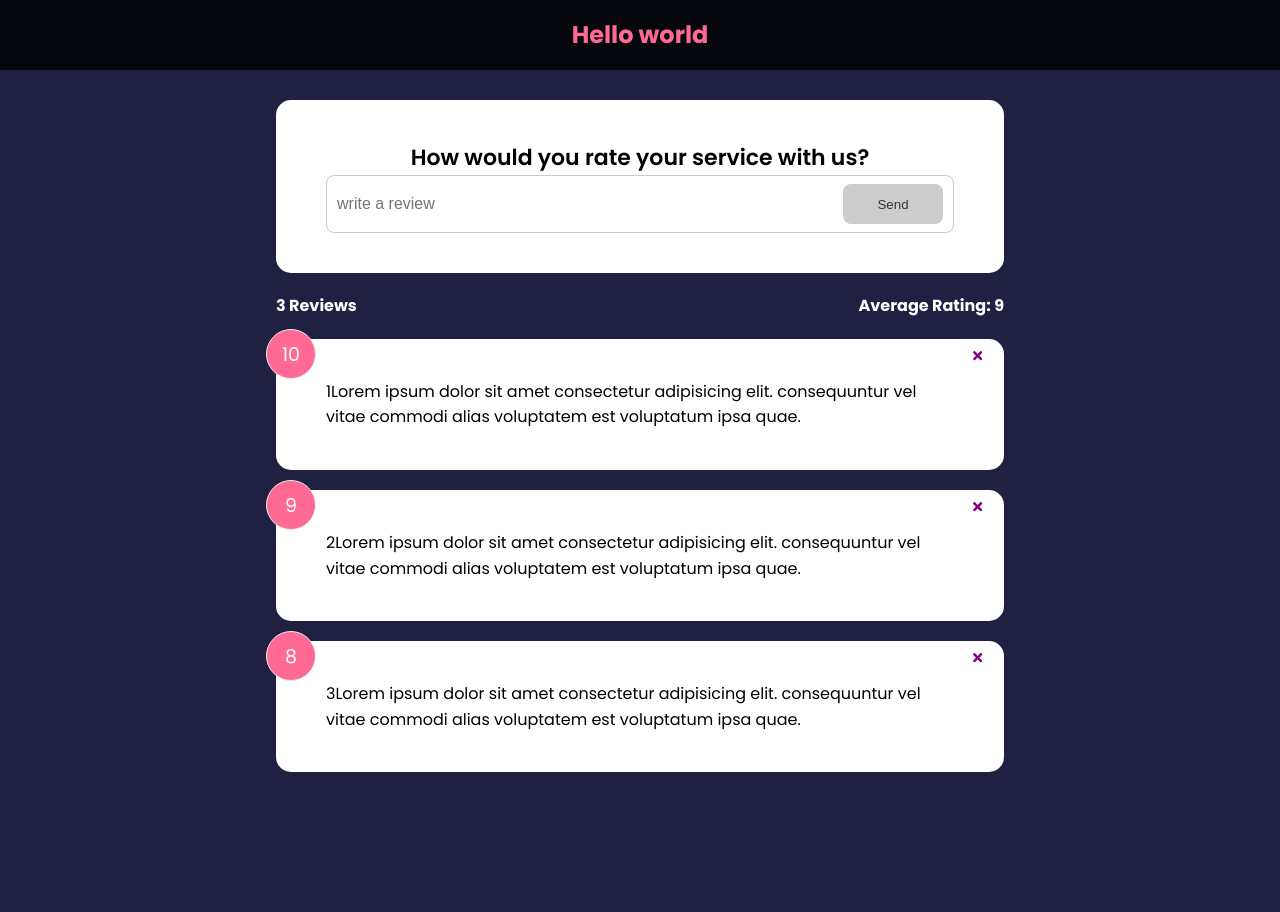
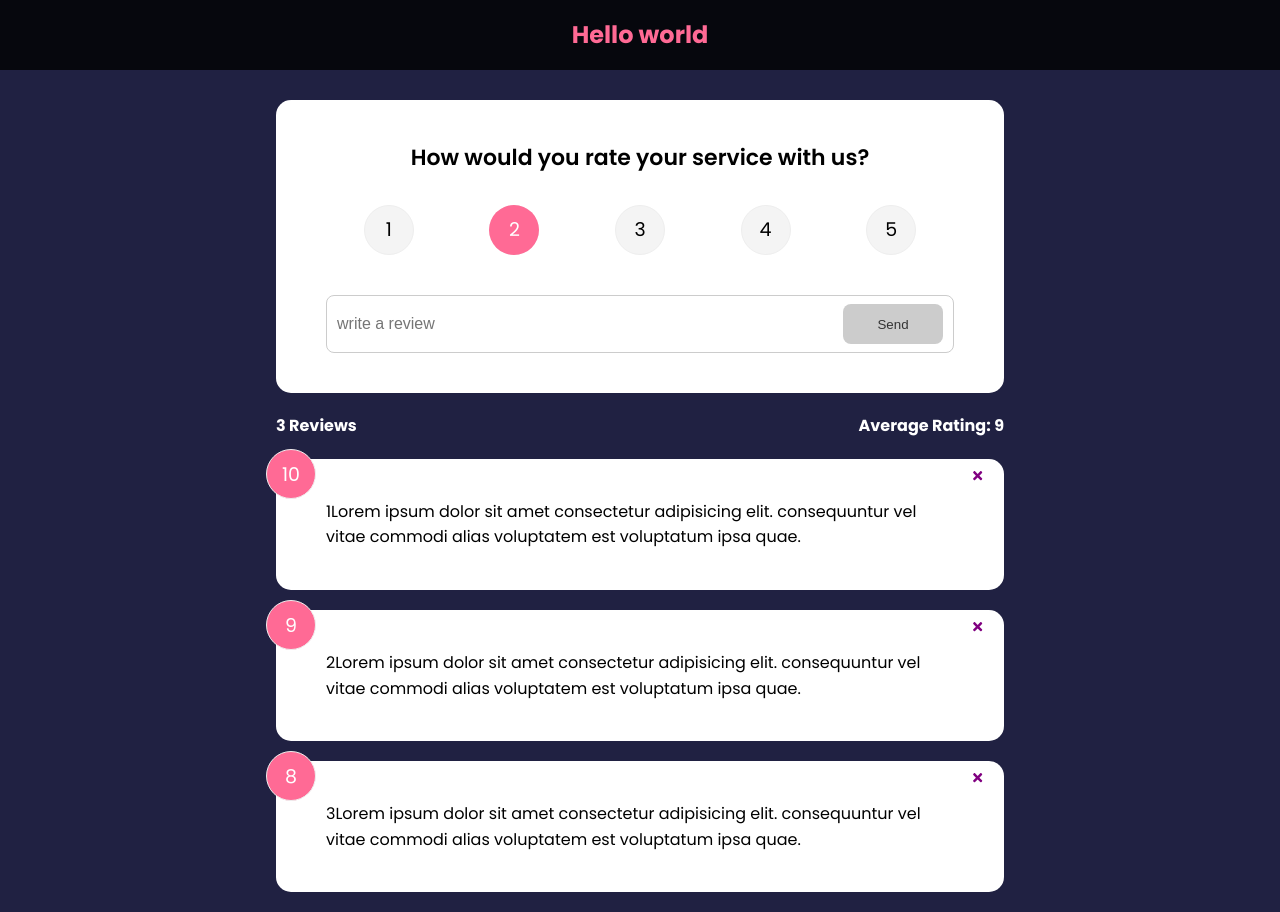
Before and after one commit to kucheriavii/feedbacktest, a React (Create React App) app: page / in a window 1280 px wide. Before the commit the page ends 800 px from the top, so only its background shows below. Built offline with nearby package versions, Linux system fonts and the light colour scheme.

Commit message:
5. Add Feedback

```diff
--- a/package.json
+++ b/package.json
@@ -10,6 +10,7 @@
     "react-dom": "^18.2.0",
     "react-icons": "^4.4.0",
     "react-scripts": "5.0.1",
+    "uuid": "^8.3.2",
     "web-vitals": "^2.1.4"
   },
   "scripts": {
--- a/src/App.jsx
+++ b/src/App.jsx
@@ -4,6 +4,7 @@ import { useState } from 'react';
 import FeedbackData from './data/FeedbackData';
 import FeedbackStats from "./components/FeedbackStats";
 import FeedbackForm from "./components/FeedbackForm";
+import {v4 as uuidv4} from 'uuid';
 
 function App() {
     const [feedback, setFeedback] = useState(FeedbackData)
@@ -14,11 +15,16 @@ function App() {
         }
         console.log("App", id)
     }
+
+    const addFeedback = (newFeedback) => {
+        newFeedback.id = uuidv4()
+        setFeedback([...feedback, newFeedback])
+    }
     return (
     <>
         <Header text="Hello world"/>
         <div className="container">
-            <FeedbackForm />
+            <FeedbackForm handleAdd = {addFeedback}/>
             <FeedbackStats feedback={feedback}/>
             <FeedbackList feedback={feedback} handleDelete={deleteFeedback}/>
         </div>
--- a/src/components/FeedbackForm.jsx
+++ b/src/components/FeedbackForm.jsx
@@ -1,10 +1,12 @@
 import React, { useState } from 'react'
+import RaitingSelect from './RatingSelect';
 import Button from './shared/Button';
 import Card from './shared/Card';
 
 
-export default function FeedbackForm() {
+export default function FeedbackForm({handleAdd}) {
   const [text, setText] = useState('');
+  const [rating, setRaiting] = useState(10);
   const [btnDisabled, steBtnDisabled] = useState(true);
   const [message, setMessage] = useState('')
 
@@ -21,11 +23,24 @@ export default function FeedbackForm() {
     }
     setText(e.target.value)
   }
+
+  const handleSubmit = (e) => {
+    e.preventDefault();
+    if(text.trim().length > 10){
+      const newFeedBack = {
+        text,
+        rating
+      }
+
+      handleAdd(newFeedBack)
+      setText('')
+    }
+  }
   return (
     <Card>
-      <form>
+      <form onSubmit={handleSubmit}>
         <h2>How would you rate your service with us?</h2>
-        {/*@todo - raiting select component*/}
+        <RaitingSelect select={(rating) => setRaiting(rating)}/>
 
         <div className='input-group'>
           <input type="text"
--- /dev/null
+++ b/src/components/RatingSelect.jsx
@@ -0,0 +1,69 @@
+import React from 'react'
+import { useState } from 'react'
+
+export default function RaitingSelect({select}) {
+    const [selected, setSelected] = useState(2)
+    const handleChange = (e) => {
+        setSelected(+e.currentTarget.value)
+        select(+e.currentTarget.value)
+    }
+    return (
+        <ul className='rating'>
+          <li>
+            <input
+                type="radio"
+                id="num1"
+                name="raiting"
+                value="1"
+                onChange={handleChange}
+                checked={selected === 1}
+            />
+            <label htmlFor='num1'>1</label>
+          </li>
+          <li>
+            <input
+                type="radio"
+                id="num2"
+                name="raiting"
+                value="2"
+                onChange={handleChange}
+                checked={selected === 2}
+            />
+            <label htmlFor='num2'>2</label>
+          </li>
+          <li>
+            <input
+                type="radio"
+                id="num3"
+                name="raiting"
+                value="3"
+                onChange={handleChange}
+                checked={selected === 3}
+            />
+            <label htmlFor='num3'>3</label>
+          </li>
+          <li>
+            <input
+                type="radio"
+                id="num4"
+                name="raiting"
+                value="4"
+                onChange={handleChange}
+                checked={selected === 4}
+            />
+            <label htmlFor='num4'>4</label>
+          </li>
+          <li>
+            <input
+                type="radio"
+                id="num5"
+                name="raiting"
+                value="5"
+                onChange={handleChange}
+                checked={selected === 5}
+            />
+            <label htmlFor='num5'>5</label>
+          </li>
+        </ul>
+      )
+}
--- a/src/components/shared/Button.jsx
+++ b/src/components/shared/Button.jsx
@@ -2,7 +2,6 @@ import React from 'react'
 import { PropTypes } from 'prop-types';
 
 export default function Button({children, version, type, isDisabled}) {
-    console.log(isDisabled)
   return (
     <button type={type} disabled={isDisabled} className={`btn btn-${version}`}>
         {children}
```
Also changed, not shown: 1 other file (tests, documents, lock files or other folders).
